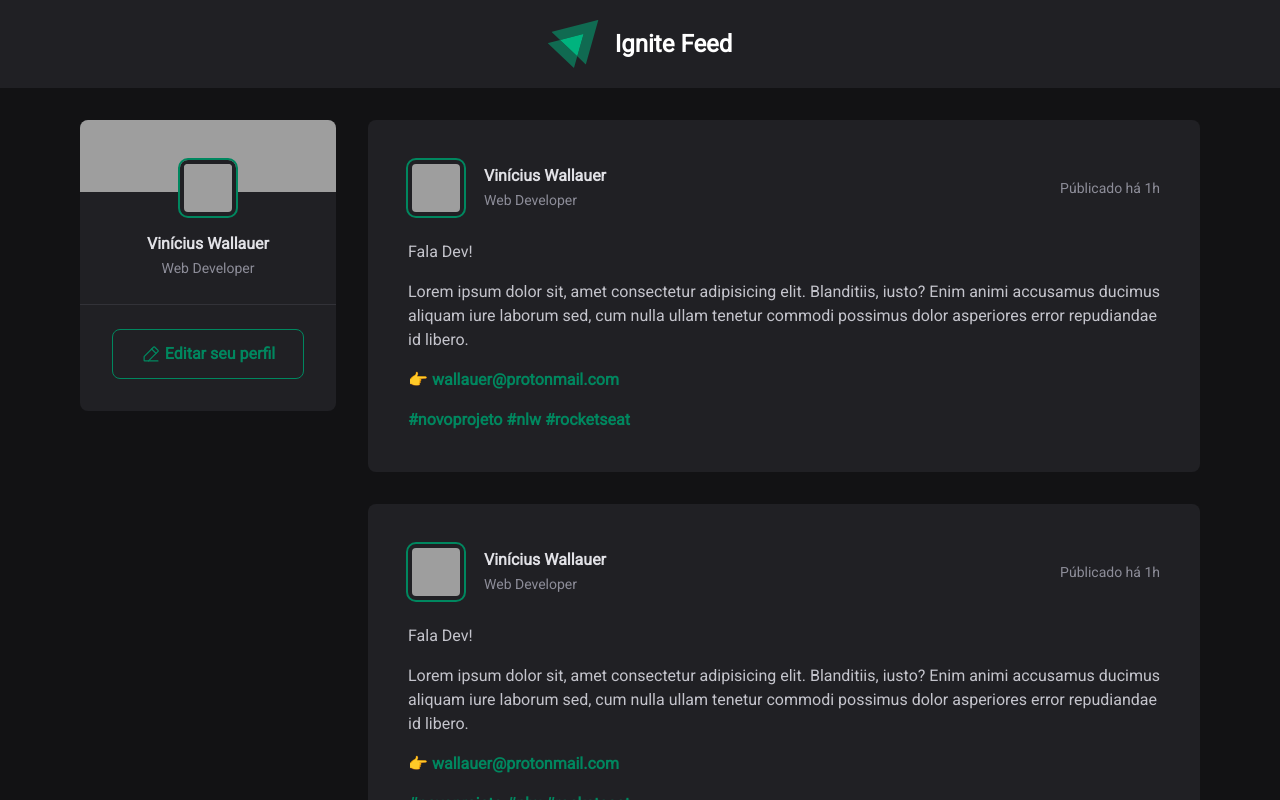
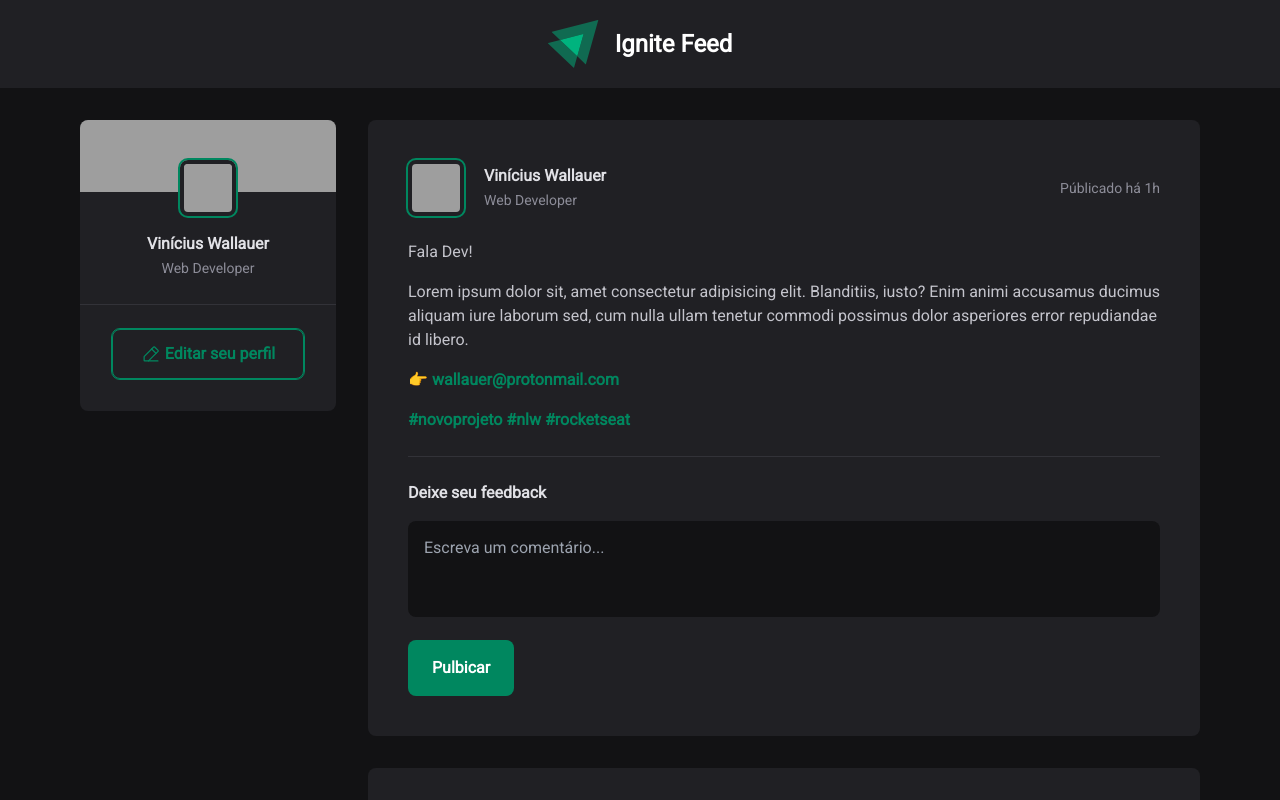
Before and after one commit to Wallauerr/ignite-feed, a React (Vite) app: page / in a window 1280 px wide. Both pictures are taken after a click on the link "Editar seu perfil". Shown: the top 800 px of the page. Built offline with nearby package versions, Linux system fonts and the light colour scheme; grey boxes are pictures that could not be loaded.

Commit message:
add form in Post

```diff
--- a/src/components/Post.jsx
+++ b/src/components/Post.jsx
@@ -23,13 +23,28 @@ export function Post () {
             <div className="mt-6 space-y-4 text-PostTextColor">
                 <p>Fala Dev!</p>
                 <p>Lorem ipsum dolor sit, amet consectetur adipisicing elit. Blanditiis, iusto? Enim animi accusamus ducimus aliquam iure laborum sed, cum nulla ullam tenetur commodi possimus dolor asperiores error repudiandae id libero.</p>
-                <p>👉 <a className="font-bold text-BrandGreenIgnite hover:text-BrandGreenIgniteLight" href="">wallauer@protonmail.com</a></p>
+                <p>👉 <a className="font-bold text-BrandGreenIgnite hover:text-BrandGreenIgniteLight focus:outline outline-1 outline-BrandGreenIgnite" href="">wallauer@protonmail.com</a></p>
                 <p className="flex gap-1">
-                    <a className="font-bold text-BrandGreenIgnite hover:text-BrandGreenIgniteLight" href=""> #novoprojeto</a>
-                    <a className="font-bold text-BrandGreenIgnite hover:text-BrandGreenIgniteLight" href="">#nlw</a>
-                    <a className="font-bold text-BrandGreenIgnite hover:text-BrandGreenIgniteLight" href="">#rocketseat</a>
+                    <a className="font-bold text-BrandGreenIgnite hover:text-BrandGreenIgniteLight focus:outline outline-1 outline-BrandGreenIgnite" href=""> #novoprojeto</a>
+                    <a className="font-bold text-BrandGreenIgnite hover:text-BrandGreenIgniteLight focus:outline outline-1 outline-BrandGreenIgnite" href="">#nlw</a>
+                    <a className="font-bold text-BrandGreenIgnite hover:text-BrandGreenIgniteLight focus:outline outline-1 outline-BrandGreenIgnite" href="">#rocketseat</a>
                 </p>
             </div>
+            <form className="max-h-none border-t border-BorderGrey w-full mt-6 pt-6 space-y-4">
+                <strong className="text-MainColorText leading-6">Deixe seu feedback</strong>
+                <textarea
+                    className="w-full h-24 bg-NeutralGrey border-none resize-none p-4 rounded-lg text-PostTextColor leading-[1.4rem] focus:outline outline-1 outline-BrandGreenIgnite"
+                    placeholder="Escreva um comentário..."
+                />
+                <footer id="formButton">
+                    <button
+                        className="py-4 px-6 rounded-lg font-bold bg-BrandGreenIgnite hover:bg-BrandGreenIgniteLight transition duration-100 cursor-pointer focus:outline outline-1 outline-BrandGreenIgnite"
+                        type="submit"
+                    >
+                        Pulbicar
+                    </button>
+                </footer>
+            </form>
         </article>
     );
 }
--- a/src/components/Sidebar.jsx
+++ b/src/components/Sidebar.jsx
@@ -2,7 +2,7 @@ import { PencilSimpleLine } from "phosphor-react"
 
 export function Sidebar () {
     return (
-        <aside className="text-white w-64 bg-PlatformGrey rounded-lg overflow-hidden">
+        <aside className="w-64 bg-PlatformGrey rounded-lg overflow-hidden">
             <img
                 className="w-full h-[72px] object-cover"
                 src="https://images.unsplash.com/photo-1607743386760-88ac62b89b8a?q=50&w=500&auto=format&fit=crop&ixlib=rb-4.0.3&ixid=M3wxMjA3fDB8MHxwaG90by1wYWdlfHx8fGVufDB8fHx8fA%3D%3D"
@@ -17,7 +17,7 @@ export function Sidebar () {
             </div>
             <footer className="border-t border-BorderGrey mt-6 pt-6 px-8 pb-8">
                 <a
-                    className="bg-transparent text-BrandGreenIgnite border border-BrandGreenIgnite rounded-lg px-6 h-[50px] font-bold flex items-center justify-center gap-1 hover:bg-BrandGreenIgnite hover:text-white transition duration-300"
+                    className="bg-transparent text-BrandGreenIgnite border border-BrandGreenIgnite rounded-lg px-6 h-[50px] font-bold flex items-center justify-center gap-1 hover:bg-BrandGreenIgnite hover:text-white transition duration-300 focus:outline outline-1 outline-BrandGreenIgnite"
                     href="#"
                 >
                     <PencilSimpleLine size={20}/>
--- a/src/index.css
+++ b/src/index.css
@@ -2,3 +2,13 @@
 @tailwind base;
 @tailwind components;
 @tailwind utilities;
+
+#formButton {
+    visibility: hidden;
+    max-height: 0;
+}
+
+:focus-within #formButton {
+    visibility: visible;
+    max-height: none;
+}
```
